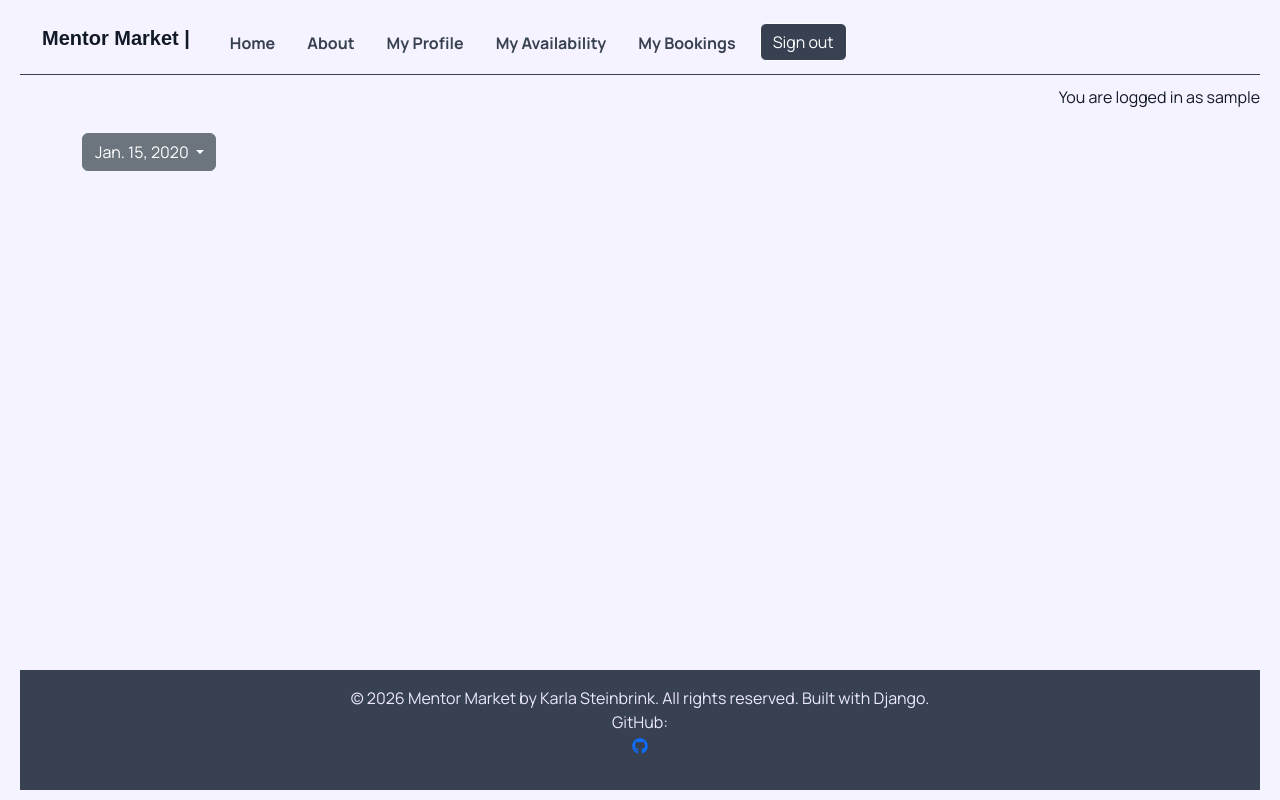
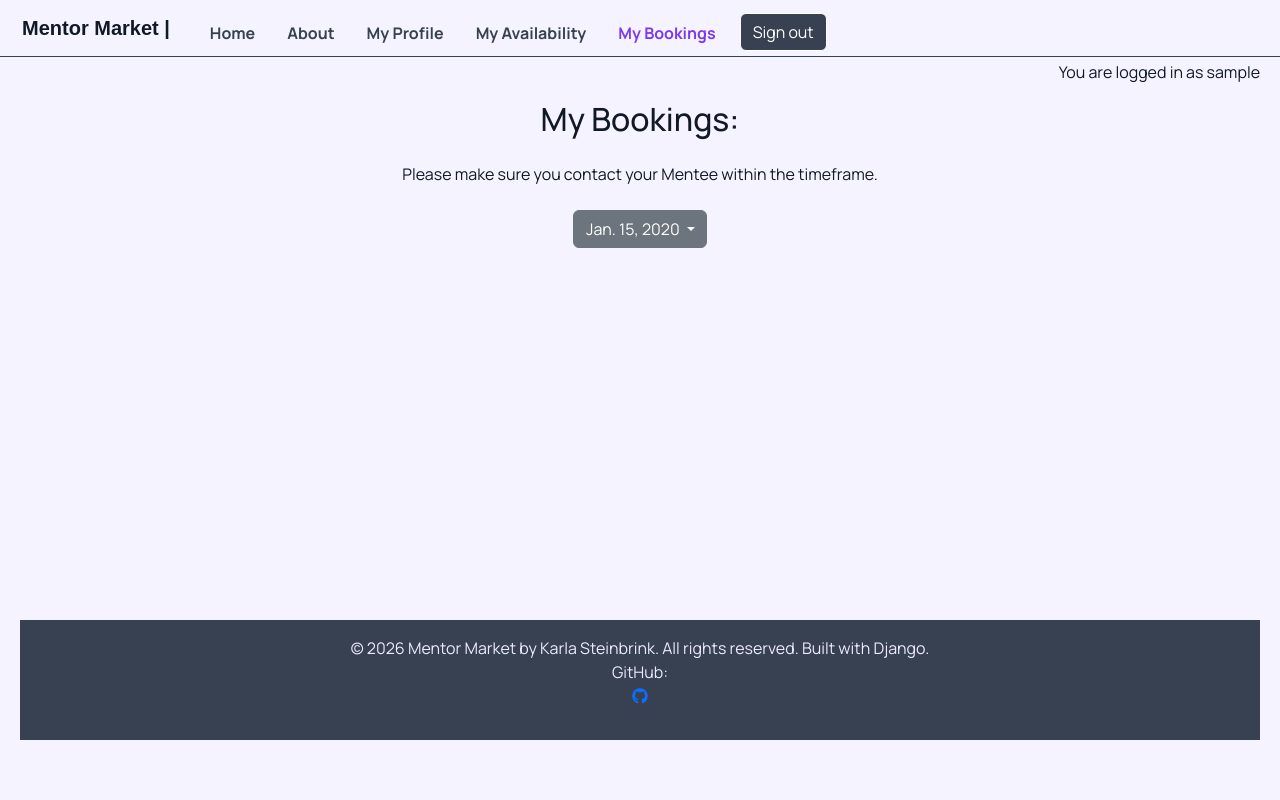
Before and after one commit to Karla-Stein/mentor-market, a Django app: page /booking/my-booking-details/ in a window 1280 px wide. Run offline with Django 4.2, Linux system fonts and the light colour scheme; a user stored in the database is signed in; tables that the repository leaves empty hold one stand-in row (values such as "Sample post"); some libraries are stand-ins or nearby versions; some web fonts are replaced.

Commit message:
Fix nav to the top and add minor UI tweaks

```diff
--- a/booking/templates/booking/booking_details.html
+++ b/booking/templates/booking/booking_details.html
@@ -6,8 +6,10 @@
     <div class="row">
         <!-- My booking column -->
         <div class="col-12 mt-3 left">
-            <div class="row">
+            <div class="row text-center">
                 {% if booked_slots%}
+                <h2 class="mb-4 text-center">My Bookings:</h2>
+                <p>Please make sure you contact your Mentee within the timeframe.</p>
                     {% for booking in booked_slots %}
                     <div class="dropdown">
                         <button class="btn btn-secondary dropdown-toggle my-2" type="button" data-bs-toggle="dropdown"
--- a/market/templates/market/index.html
+++ b/market/templates/market/index.html
@@ -11,7 +11,7 @@
                 <h2 id="hero-title" class="display-2">
                     <strong>Where Real Guidance Meets</strong>
                 </h2>
-                <div id="hero-sub" class="display-2">
+                <div id="hero-sub" class="display-2 mb-4">
                     <strong> Real People</strong>
                 </div>
                 <p id="hero-p">Connect with experienced professionals who understand your journey.<br>
--- a/static/css/style.css
+++ b/static/css/style.css
@@ -19,7 +19,7 @@ body {
     background-color: var(--primary-color);
     font-family: var(--secondary-font);
     color: var(--primaty-text-color);
-    padding: 10px 20px;
+    padding: 60px 20px;
 }
 
 .divider{
--- a/templates/base.html
+++ b/templates/base.html
@@ -2,7 +2,9 @@
 
 {% url 'home' as home_url %}
 {% url 'profile' as profile_url %}
+{% url 'profile_detail' user.mentor_profile.slug as profile_detail_url %}
 {% url 'availability' as availability_url %}
+{% url 'booking_details' as booking_details_url %}
 {% url 'account_login' as login_url %}
 {% url 'account_signup' as signup_url %}
 {% url 'account_logout' as logout_url %}
@@ -28,8 +30,8 @@
 
 <body class="d-flex flex-column min-vh-100">
     <!-- Bootstrap navbar -->
-    <nav class="navbar navbar-expand-lg navbar-light pb-3">
-        <div class="container" id="nav-container">
+    <nav class="navbar navbar-expand-lg navbar-light fixed-top">
+        <div class="container-fluid" id="nav-container">
             <a class="navbar-brand brand me-4" href="{% url 'home' %}">Mentor Market |</a>
             <button class="navbar-toggler" type="button" data-bs-toggle="collapse" data-bs-target="#navbarText"
                 aria-controls="navbarText" aria-expanded="false" aria-label="Toggle navigation">
@@ -48,7 +50,7 @@
                     {% if user.is_authenticated %}
                     {% if user.mentor_profile.status == 1 %}
                     <li class="nav-item">
-                        <a id="my-profile" class="nav-link mx-2 {% if request.path == profile_url %}active {% endif %}"
+                        <a id="my-profile" class="nav-link mx-2 {% if request.path == profile_detail_url %}active {% endif %}"
                             aria-current="page" href="{% url 'profile_detail' user.mentor_profile.slug%}">My Profile</a>
                     </li>
                     {% else %}
@@ -60,11 +62,11 @@
                     {% if user.mentor_profile.status == 1 %}
                     <li class="nav-item">
                         <a id="my-availability"
-                            class="nav-link mx-2 {% if request.path == profile_url %}active {% endif %}"
+                            class="nav-link mx-2 {% if request.path == availability_url %}active {% endif %}"
                             aria-current="page" href="{% url 'availability' %}">My Availability</a>
                     </li>
                     <li class="nav-item">
-                        <a id="my-booking" class="nav-link mx-2 {% if request.path == profile_url %}active {% endif %}"
+                        <a id="my-booking" class="nav-link mx-2 {% if request.path == booking_details_url %}active {% endif %}"
                             aria-current="page" href="{% url 'booking_details' %}">My Bookings</a>
                     </li>
                     {% endif%}
```
Also changed, not shown: other parts of static/css/style.css (+20 -24 lines).
